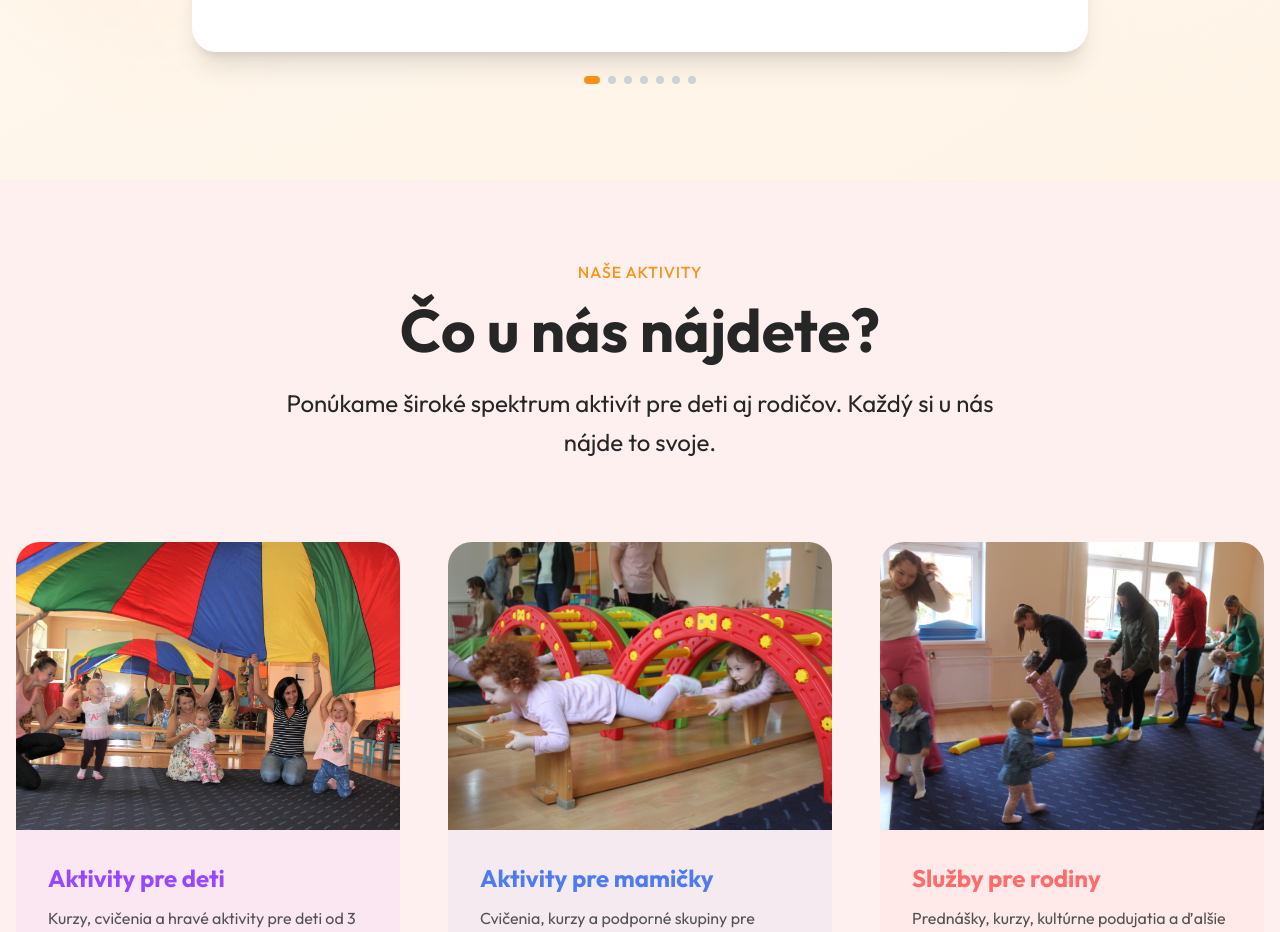
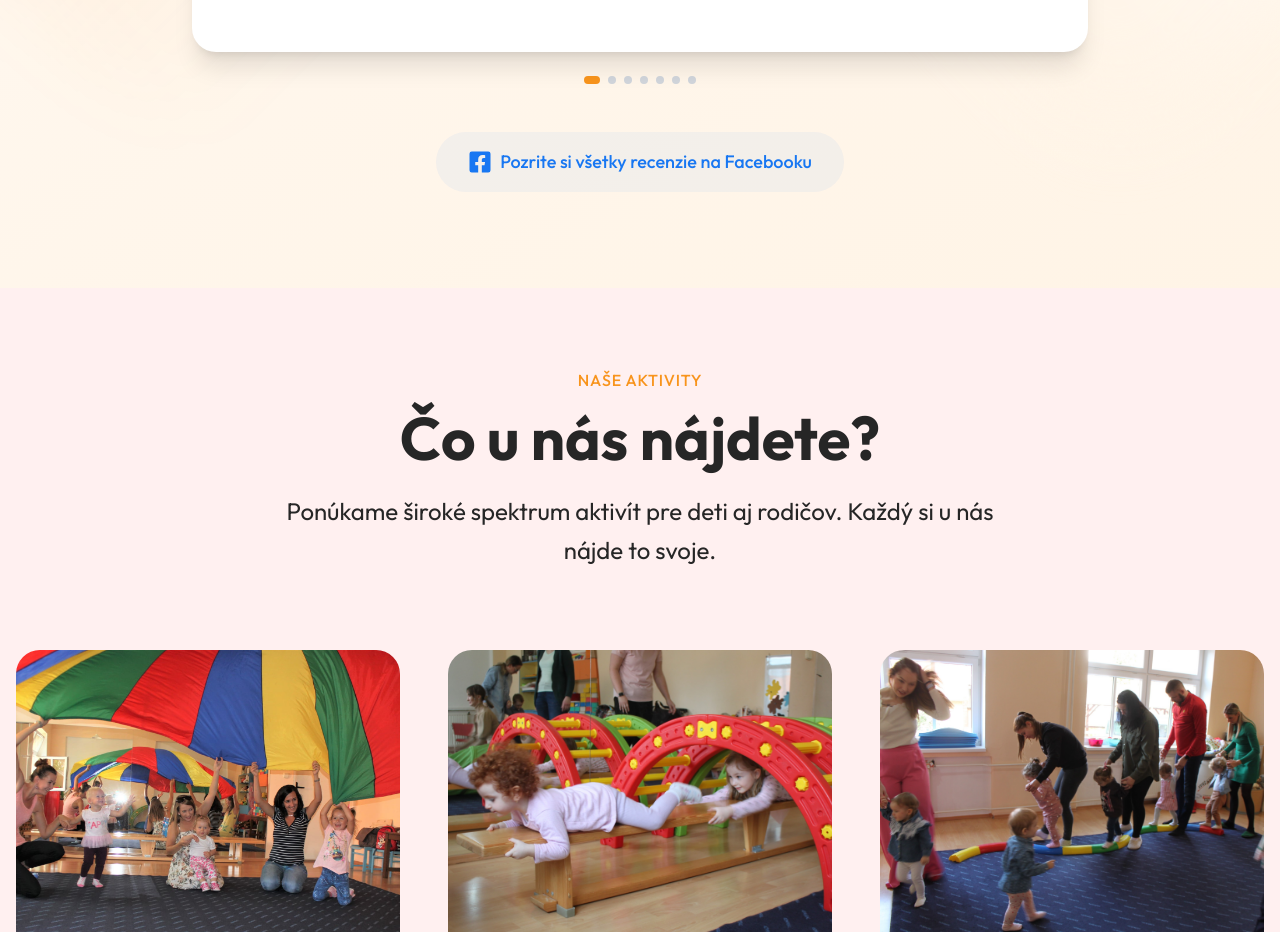
Before and after one commit to martinpagac01/mamioaza, a Next.js app in the folder mamioaza_web/: page / in a window 1280 px wide. Shown: the part 2000-2932 px from the top of the page. Built offline with nearby package versions, Linux system fonts and the light colour scheme.

Commit message:
feat(reviews): add Facebook reviews link
- Add link to Facebook reviews page
- Style with Facebook brand colors
- Add hover animations and transitions
- Ensure proper accessibility

```diff
--- a/mamioaza_web/src/components/ui/sections/Reviews.tsx
+++ b/mamioaza_web/src/components/ui/sections/Reviews.tsx
@@ -2,6 +2,7 @@
 
 import { motion } from 'framer-motion';
 import Image from 'next/image';
+import Link from 'next/link';
 import { useState } from 'react';
 import { FaFacebookSquare, FaStar } from 'react-icons/fa';
 import { FiChevronLeft, FiChevronRight } from 'react-icons/fi';
@@ -173,6 +174,24 @@ export default function Reviews() {
                 />
               ))}
             </div>
+
+            {/* Facebook Reviews Link */}
+            <motion.div
+              initial={{ opacity: 0, y: 20 }}
+              whileInView={{ opacity: 1, y: 0 }}
+              transition={{ delay: 0.3 }}
+              className="mt-12 text-center"
+            >
+              <Link
+                href="https://www.facebook.com/mcmamioaza/reviews"
+                target="_blank"
+                rel="noopener noreferrer"
+                className="inline-flex items-center gap-2 px-8 py-4 text-lg font-medium text-[#1877F2] bg-[#1877F2]/5 hover:bg-[#1877F2]/10 rounded-full transition-all hover:-translate-y-0.5"
+              >
+                <FaFacebookSquare className="w-6 h-6" />
+                <span>Pozrite si všetky recenzie na Facebooku</span>
+              </Link>
+            </motion.div>
           </div>
         </div>
       </div>
```
